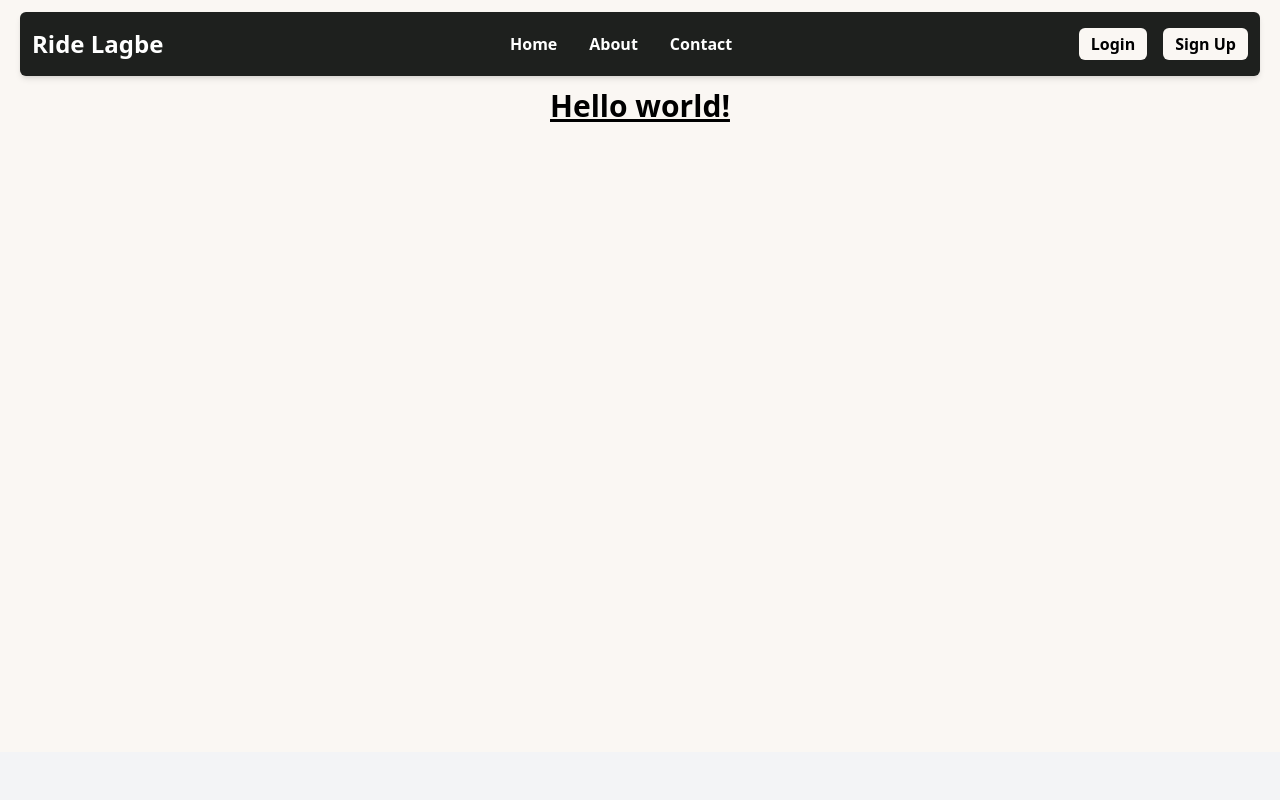
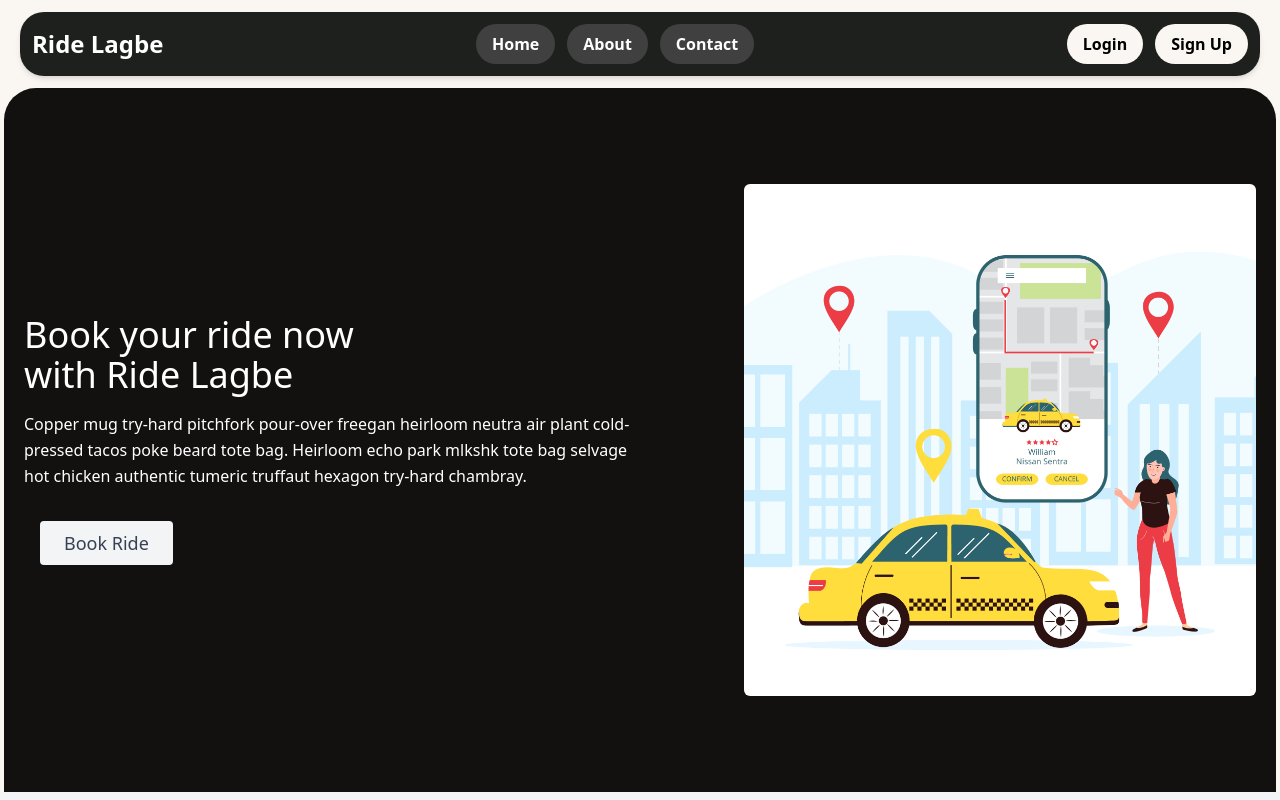
Before and after one commit to TheRABU/ride-lagbe-client, a React (Vite) app: page / in a window 1280 px wide. Shown: the top 800 px of the page. Built offline with nearby package versions, Linux system fonts and the light colour scheme.

Commit message:
working on landing page

```diff
--- a/src/components/Navbar.tsx
+++ b/src/components/Navbar.tsx
@@ -1,32 +1,38 @@
-
-
 const Navbar = () => {
   return (
     <>
-        <div className="wrapper px-5 py-3">
-            <section className="bg-[#1E201E] flex justify-between items-center p-3 h-16 w-full text-white font-bold rounded-md shadow-md mx-auto">
+      <div className="wrapper px-1 lg:px-5 py-3">
+        <section className="bg-[#1E201E] flex justify-between items-center p-3 h-16 w-full text-white font-bold rounded-3xl shadow-md mx-auto">
           <div className="logo">
             <h1 className="text-2xl font-bold">Ride Lagbe</h1>
-
           </div>
 
-                 <div className="links flex-1 flex justify-center">
-                    <ul className="flex gap-8">
-                        <li className="hover:text-gray-300 cursor-pointer">Home</li>
-                        <li className="hover:text-gray-300 cursor-pointer">About</li>
-                        <li className="hover:text-gray-300 cursor-pointer">Contact</li>
+          <div className="links flex-1 hidden lg:flex justify-center">
+            <ul className="flex gap-3">
+              <li className="hover:text-gray-300 cursor-pointer rounded-4xl px-4 py-2 bg-neutral-700">
+                Home
+              </li>
+              <li className="hover:text-gray-300 cursor-pointer rounded-4xl px-4 py-2 bg-neutral-700">
+                About
+              </li>
+              <li className="hover:text-gray-300 cursor-pointer rounded-4xl px-4 py-2 bg-neutral-700">
+                Contact
+              </li>
             </ul>
           </div>
 
-                <div className="buttons flex items-center gap-2">
-                        <button className="bg-[#FAF7F3] text-black px-3 py-1 rounded-md font-semibold hover:bg-gray-200">Login</button>
-                        <button className="bg-[#FAF7F3] text-black px-3 py-1 rounded-md font-semibold hover:bg-gray-200 ml-2">Sign Up</button>
+          <div className="buttons flex items-center gap-1">
+            <button className="bg-[#FAF7F3] text-black px-4 py-2 rounded-4xl font-semibold hover:bg-gray-200">
+              Login
+            </button>
+            <button className="bg-[#FAF7F3] text-black px-4 py-2 rounded-4xl font-semibold hover:bg-gray-200 ml-2">
+              Sign Up
+            </button>
           </div>
         </section>
       </div>
+    </>
+  );
+};
 
-    </>
-  )
-}
-
-export default Navbar
+export default Navbar;
--- a/src/pages/homepage/Home.tsx
+++ b/src/pages/homepage/Home.tsx
@@ -1,11 +1,42 @@
-
+import bgImg from "../../assets/bg.jpg";
+import taxi from "../../assets/taxi.jpg";
 
 const Home = () => {
   return (
-    <div>
-        <h1 className="text-3xl font-bold underline text-center">Hello world!</h1>
+    <div className="px-1">
+      <section className="rounded-t-4xl max-h-min lg:min-h-min mx-auto w-full bg-[#131010] flex items-center justify-center">
+        <section className="text-white body-font">
+          <div className="container mx-auto flex px-5 py-24 md:flex-row flex-col items-center">
+            <div className="lg:flex-grow md:w-1/2 lg:pr-24 md:pr-16 flex flex-col md:items-start md:text-left mb-16 md:mb-0 items-center text-center">
+              <h1 className="title-font text-4xl mb-4 font-medium text-white">
+                Book your ride now
+                <br className="hidden lg:inline-block" />
+                with Ride Lagbe
+              </h1>
+              <p className="mb-8 leading-relaxed">
+                Copper mug try-hard pitchfork pour-over freegan heirloom neutra
+                air plant cold-pressed tacos poke beard tote bag. Heirloom echo
+                park mlkshk tote bag selvage hot chicken authentic tumeric
+                truffaut hexagon try-hard chambray.
+              </p>
+              <div className="flex justify-center">
+                <button className="ml-4 inline-flex text-gray-700 bg-gray-100 border-0 py-2 px-6 focus:outline-none hover:bg-gray-200 rounded text-lg">
+                  Book Ride
+                </button>
+              </div>
+            </div>
+            <div className="lg:max-w-lg lg:w-full md:w-1/2 w-5/6">
+              <img
+                className="object-cover object-center rounded-md"
+                alt="hero"
+                src={taxi}
+              />
+            </div>
+          </div>
+        </section>
+      </section>
     </div>
-  )
-}
+  );
+};
 
-export default Home
+export default Home;
```
Also changed, not shown: src/components/Footer.tsx (+43 -18 lines), src/assets/taxi.jpg (added), 1 other file (tests, documents, lock files or other folders). Lines whose indentation alone changed are shown as unchanged.
